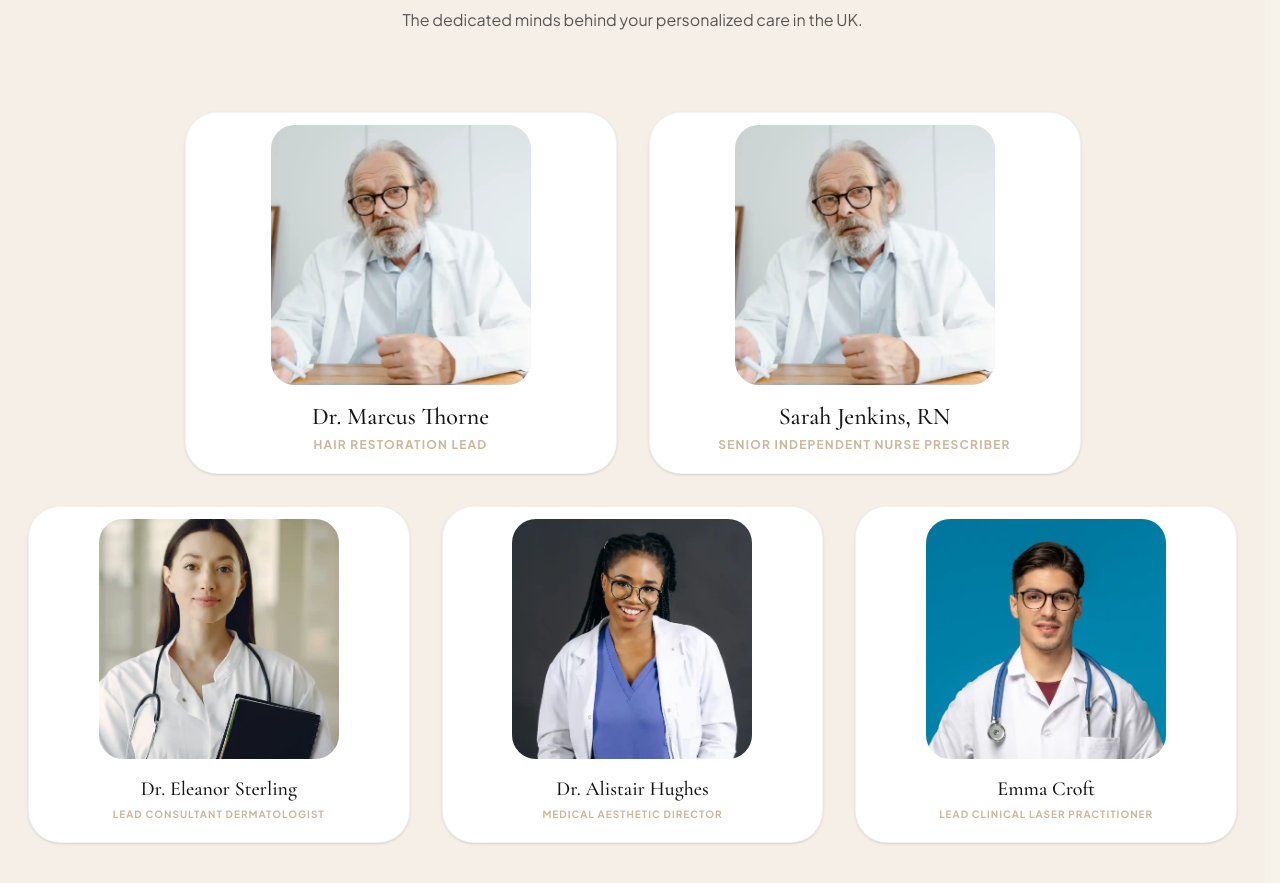
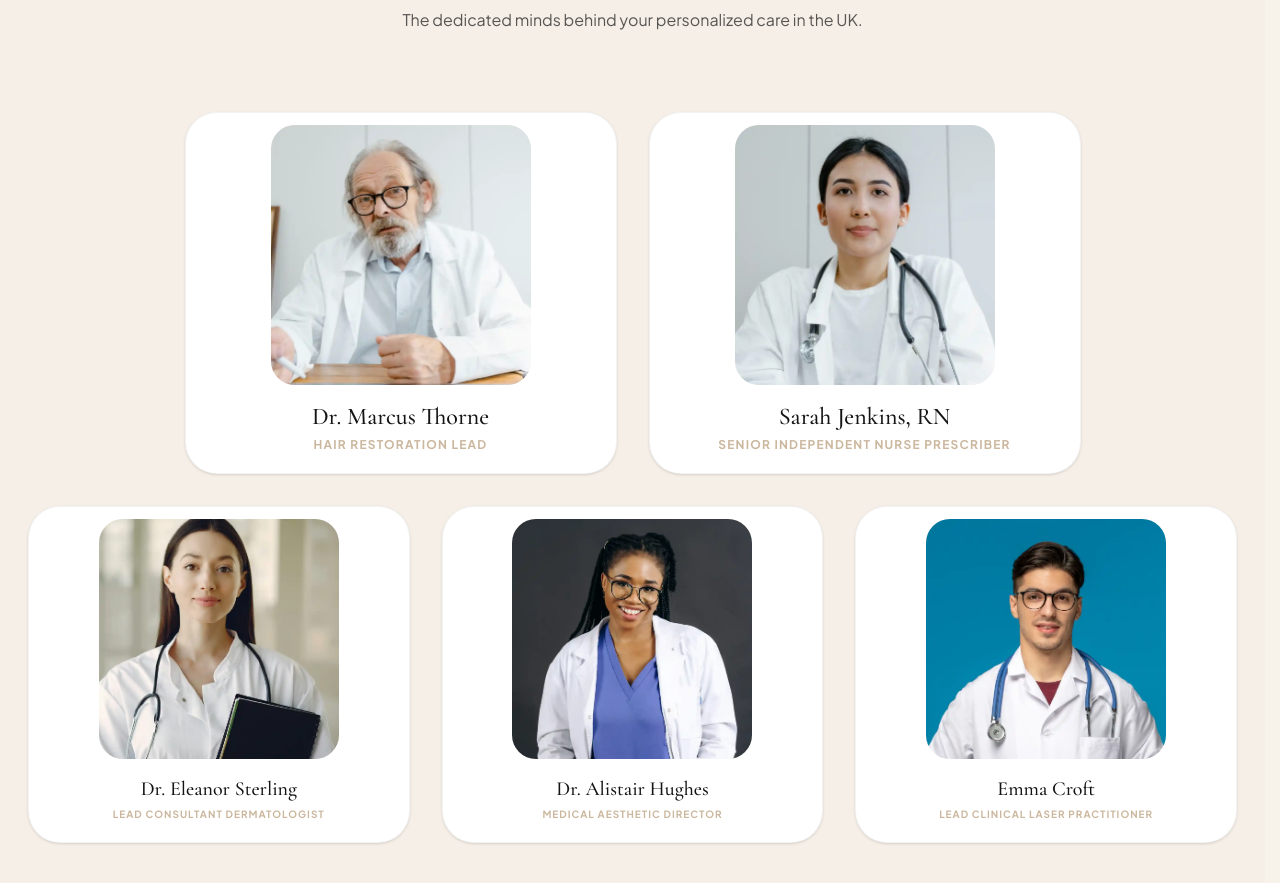
Before and after one commit to webpitrial/bellaskin, a Next.js app: page /about in a window 1280 px wide. Shown: the part 3389-4272 px from the top of the page. Built offline with nearby package versions, Linux system fonts and the light colour scheme.

Commit message:
Fixed minor offline mistake

```diff
--- a/src/app/(site)/about/page.tsx
+++ b/src/app/(site)/about/page.tsx
@@ -40,7 +40,7 @@
 
   const doctorsTop = [
     { name: "Dr. Marcus Thorne", role: "Hair Restoration Lead", img: "/images/home/why-choose/doc-4.webp" },
-    { name: "Sarah Jenkins, RN", role: "Senior Independent Nurse Prescriber", img: "/images/home/why-choose/doc-4.webp" }
+    { name: "Sarah Jenkins, RN", role: "Senior Independent Nurse Prescriber", img: "/images/home/why-choose/doc-3.webp" }
   ];
 
   const doctorsBottom = [
```
